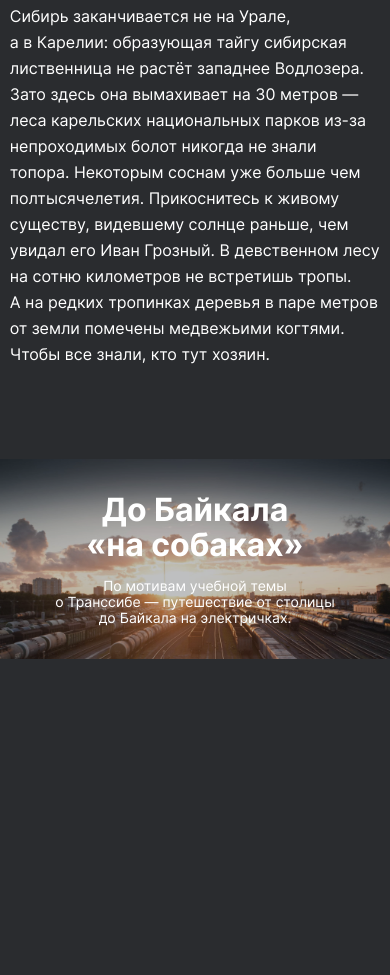
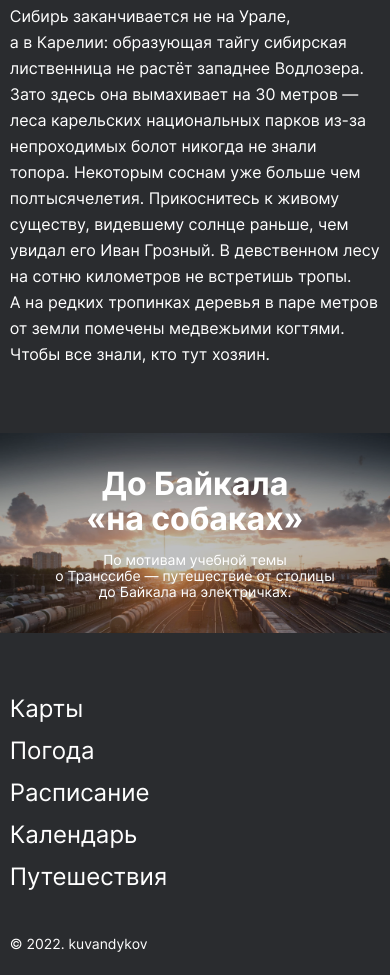
Before and after one commit to yndx-kuvandykov/russian-travel, a plain HTML site: page index.html in a window 390 px wide. Shown: the part 8473-9448 px from the top of the page. Before the commit the page ends 9132 px from the top, so only its background shows below. Drawn offline with Linux system fonts and the light colour scheme; a web font is replaced by a local one.

Commit message:
футер готов

```diff
--- a/blocks/cover/__item/cover__item.css
+++ b/blocks/cover/__item/cover__item.css
@@ -5,6 +5,7 @@
   background-size: 100%;
   max-width: 1184px;
   width: 100%;
+  max-height: 100%;
   min-height: 740px;
   position: relative;
   display: flex;
--- a/blocks/cover/cover.css
+++ b/blocks/cover/cover.css
@@ -1,3 +1,9 @@
 .cover {
   margin: 92px auto 0;
 }
+
+@media screen and (max-width: 767px) {
+  .cover {
+    margin: 66px auto 0;
+  }
+}
--- /dev/null
+++ b/blocks/footer/__copyright/footer__copyright.css
@@ -0,0 +1,12 @@
+.footer__copyright {
+  margin: 0;
+  font-size: 14px;
+  line-height: 16px;
+}
+
+@media screen and (max-width: 767px) {
+  .footer__copyright {
+    line-height: 14px;
+    margin-top: 48px;
+  }
+}
--- /dev/null
+++ b/blocks/footer/__link/footer__link.css
@@ -0,0 +1,13 @@
+.footer__link {
+  font-size: 16px;
+  line-height: 18px;
+  text-decoration: none;
+  color: white;
+}
+
+@media screen and (max-width: 767px) {
+  .footer__link {
+    font-size: 24px;
+    line-height: 24px;
+  }
+}
--- /dev/null
+++ b/blocks/footer/__links/footer__links.css
@@ -0,0 +1,16 @@
+.footer__links {
+  display: flex;
+  flex-direction: row;
+  flex-wrap: wrap;
+  gap: 18px;
+  list-style: none;
+  text-decoration: none;
+  padding: 0;
+  margin: 0;
+}
+
+@media screen and (max-width: 767px) {
+  .footer__links {
+    flex-direction: column;
+  }
+}
--- /dev/null
+++ b/blocks/footer/footer.css
@@ -0,0 +1,21 @@
+.footer {
+  display: flex;
+  margin: 92px auto 24px;
+  max-width: 1184px;
+  width: 100%;
+  flex-flow: flex-row;
+  justify-content: space-between;
+}
+
+@media screen and (max-width: 1279px) {
+  .footer {
+    width: 95%;
+  }
+}
+
+@media screen and (max-width: 767px) {
+  .footer {
+    flex-direction: column;
+    margin: 64px auto 24px;
+  }
+}
--- a/index.html
+++ b/index.html
@@ -165,6 +165,17 @@
         </a>
       </section>
 
+      <section class="footer">
+        <ul class="footer__links">
+          <li><a class="footer__link" href="https://yandex.ru/maps">Карты</a></li>
+          <li><a class="footer__link"href="https://yandex.ru/pogoda">Погода</a></li>
+          <li><a class="footer__link" href="https://rasp.yandex.ru">Расписание</a></li>
+          <li><a class="footer__link" href="https://calendar.yandex.ru">Календарь</a></li>
+          <li><a class="footer__link" href="https://travel.yandex.ru">Путешествия</a></li>
+        </ul>
+        <p class="footer__copyright">&copy;&nbsp;2022. kuvandykov</p>
+      </section>
+
     </main>
 
   </body>
--- a/pages/index.css
+++ b/pages/index.css
@@ -45,6 +45,12 @@
 @import url(../blocks/cover/cover.css);
 @import url(../blocks/cover/__title/cover__title.css);
 @import url(../blocks/cover/__subtitle/cover__subtitle.css);
-
 @import url(../blocks/cover/__background/cover__background.css);
 @import url(../blocks/cover/__item/cover__item.css);
+
+/*footer*/
+
+@import url(../blocks/footer/footer.css);
+@import url(../blocks/footer/__links/footer__links.css);
+@import url(../blocks/footer/__link/footer__link.css);
+@import url(../blocks/footer/__copyright/footer__copyright.css);
```
